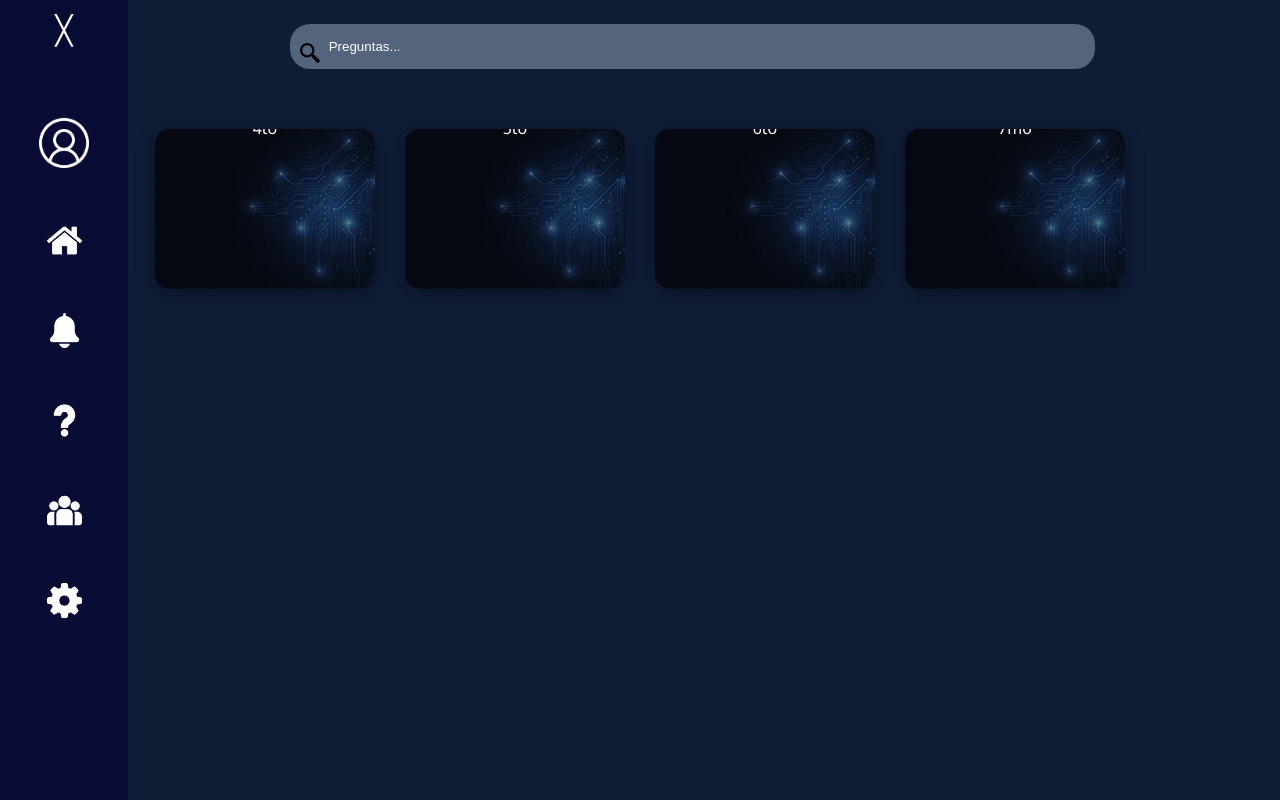
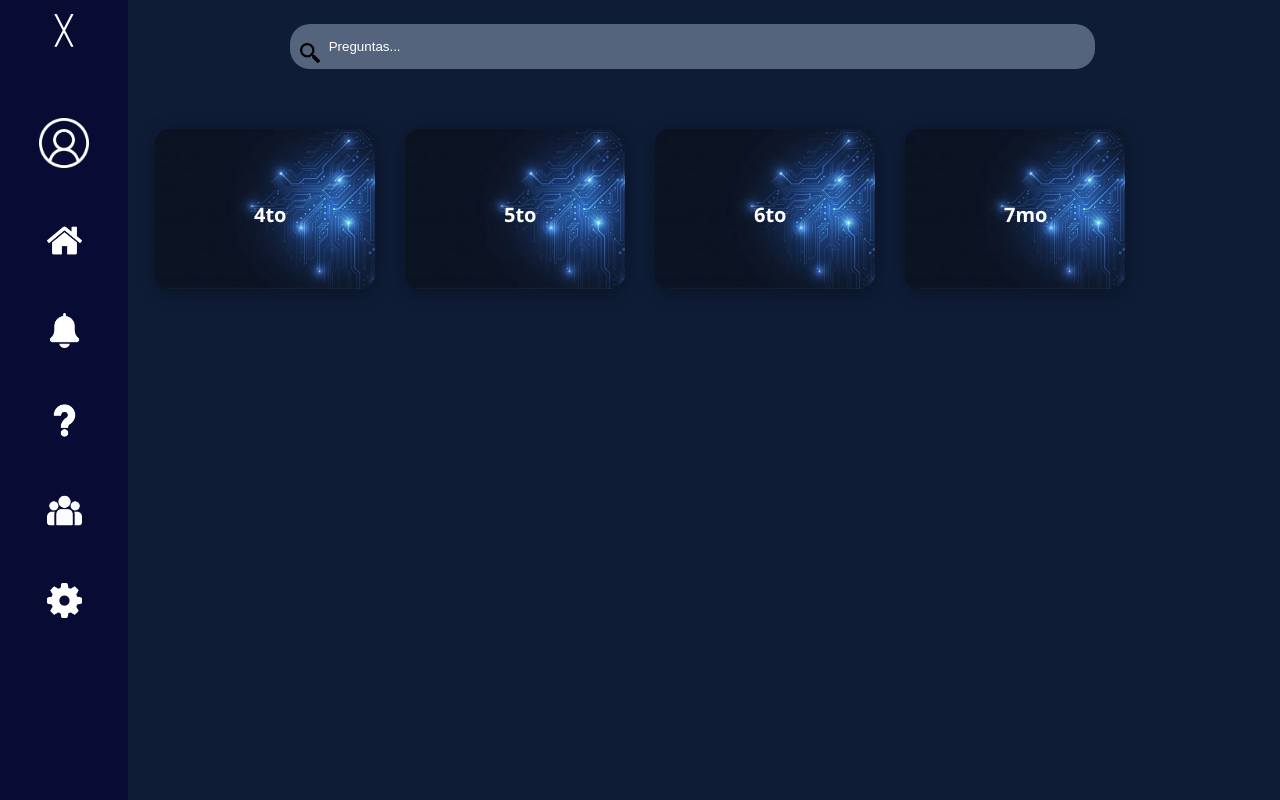
Before and after one commit to Taro2727/CET4, a Flask app: template templates/index/dinformaticaindex.html in a window 1280 px wide. Run offline with Flask 3, Linux system fonts and the light colour scheme; the template is opened without the code that fills it, so the values that code supplies are empty.

Commit message:
cambiamos el orden de el texto superpuesto

```diff
--- a/static/css/dprogramacion.css
+++ b/static/css/dprogramacion.css
@@ -142,12 +142,12 @@ body {
 
 /* Texto sobre imagen */
 .texto-superpuesto {
-    position: absolute;
-    bottom: 0;
-    width: 100%;
-    padding: 12px 0;
-    background: rgba(0, 0, 0, 0.5);
-    text-align: center;
+   position: absolute;
+   top: 45%;
+   left: 45%;
+   transform: traslate(-45%, -45%);
+   font-size: 20px;
+   font-weight: bold;
     /*pointer-events: none;  El texto no bloquea clics */
 }
 
@@ -162,6 +162,7 @@ body {
     display: block;
     width: 100%;
     height: 100%;
+
 }
 
 /* Responsive: uno al lado del otro hasta 768px */
```
